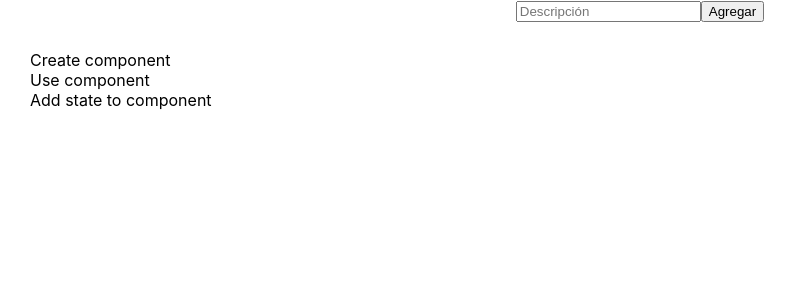
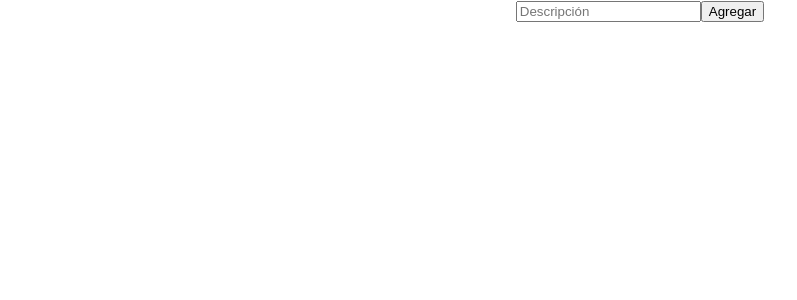
Before and after one commit to afelipelc/react-todo-app, a React (Create React App) app: page / in a window 1280 px wide. Shown: the top 300 px of the page, without its empty margins (0-797 px from the left). Built offline with nearby package versions, Linux system fonts and the light colour scheme.

Commit message:
remove initial todos state

```diff
--- a/src/App.js
+++ b/src/App.js
@@ -11,20 +11,7 @@ class App extends Component {
     super(props);
 
     this.state = {
-      todos: [
-        {
-          id: 1,
-          description: 'Create component',
-        },
-        {
-          id: 2,
-          description: 'Use component',
-        },
-        {
-          id: 3,
-          description: 'Add state to component',
-        }
-      ],
+      todos: [],
     };
   }
 
```
